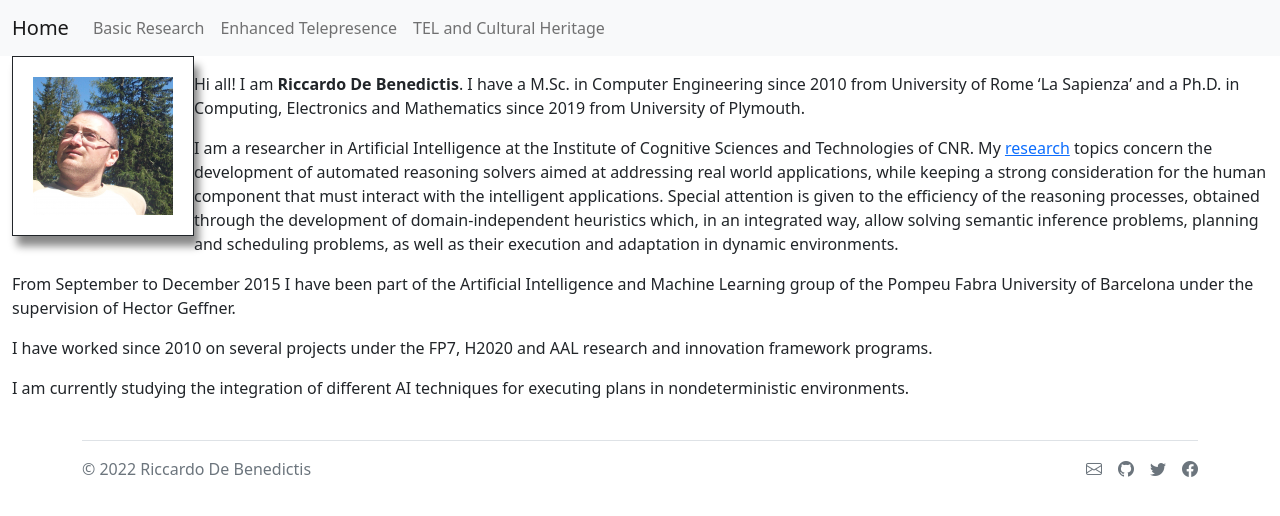
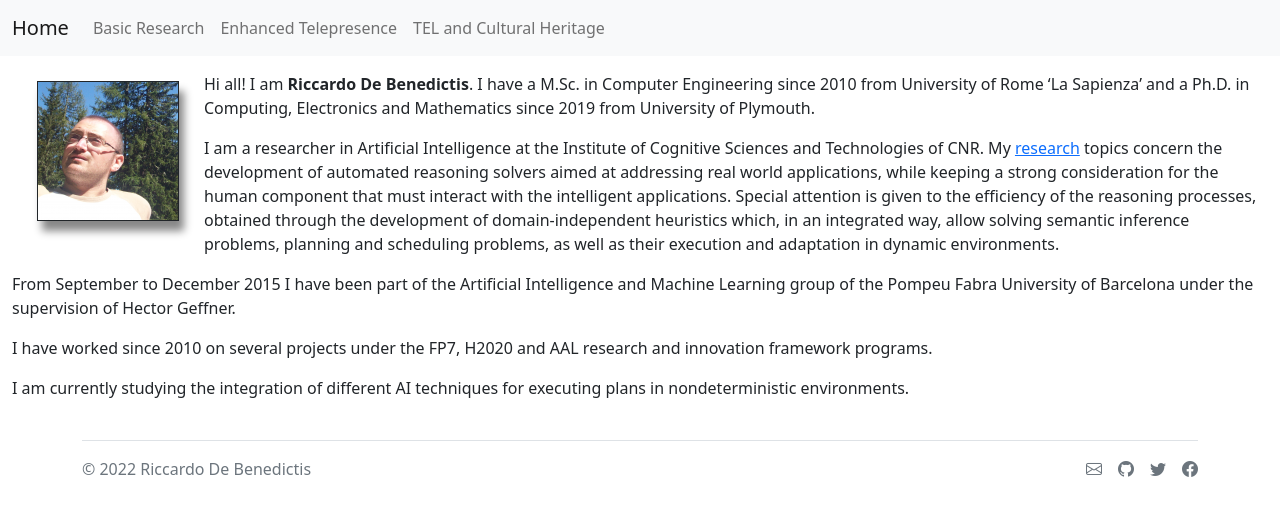
Before and after one commit to riccardodebenedictis/riccardodebenedictis.github.io, a Jekyll site: the page built from index.md, in a window 1280 px wide. Shown: the top 516 px of the page. Built offline with Jekyll 4.4.1, drawn with Linux system fonts in a browser that asks for light colours.

```diff
--- a/index.md
+++ b/index.md
@@ -2,7 +2,7 @@
 layout: default
 title: Home
 ---
-<img style="float: left; border: 1px solid; box-shadow: 5px 10px 8px #888888; padding: 20px;" src="figures/face.png">
+<img style="float: left; border: 1px solid; box-shadow: 5px 10px 8px #888888; margin: 25px;" src="figures/face.png">
 
 Hi all! I am **{{site.name}}**. I have a M.Sc. in Computer Engineering since 2010 from University of Rome 'La Sapienza' and a Ph.D. in Computing, Electronics and Mathematics since 2019 from University of Plymouth.
 
```
